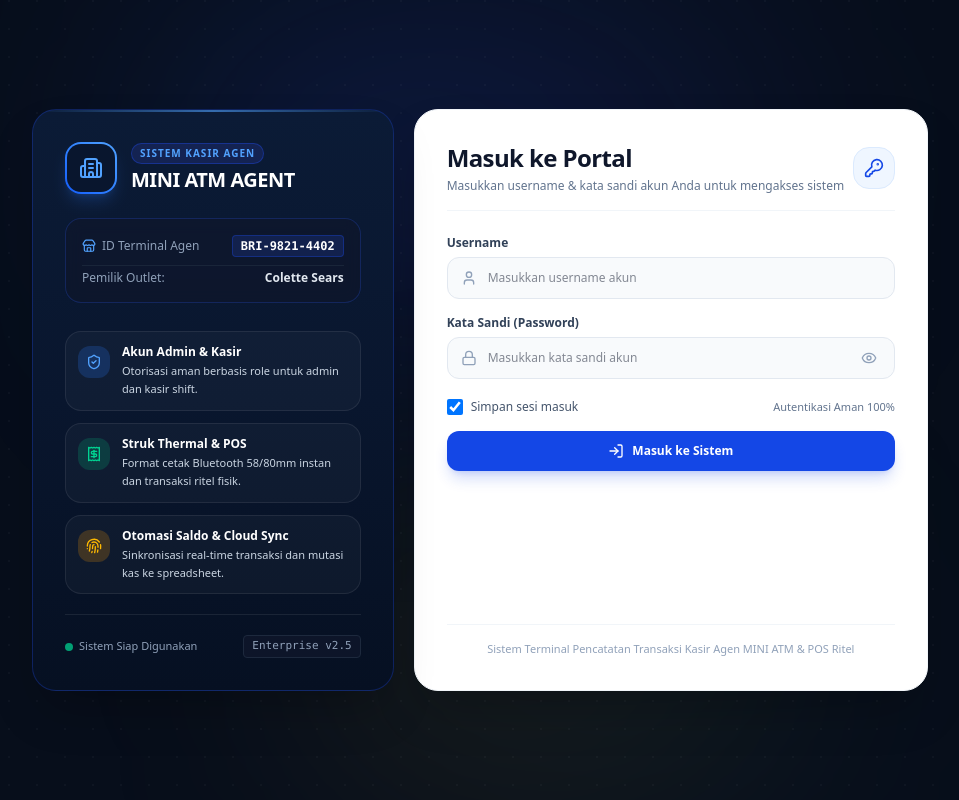
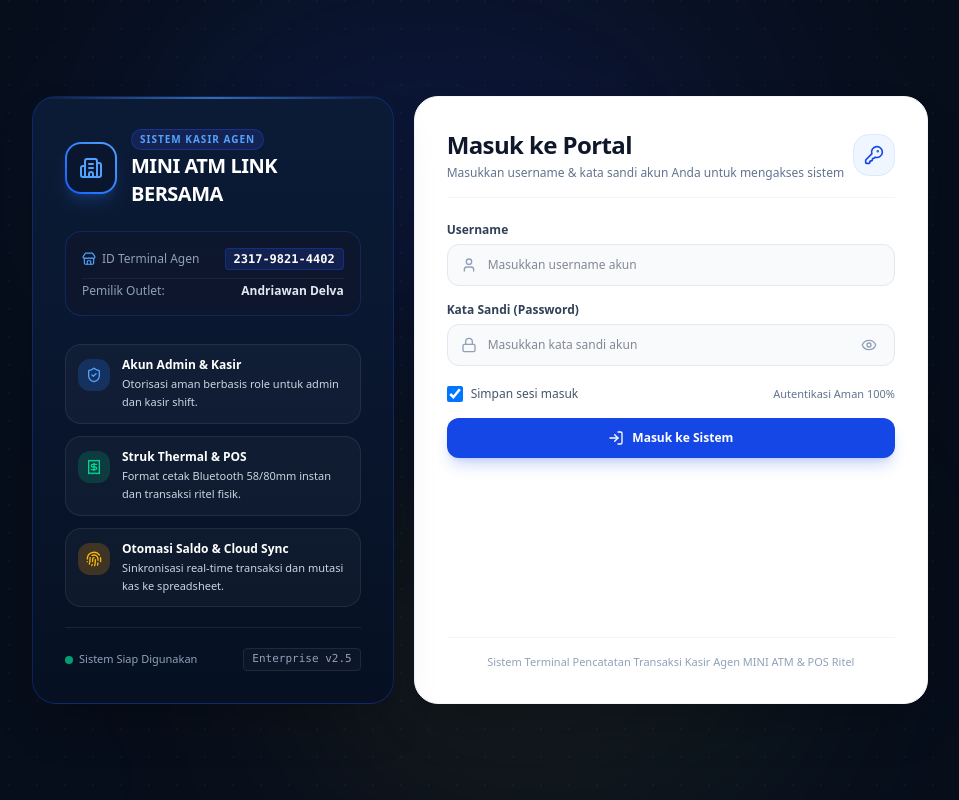
Before and after one commit to digitalserviceprintio-ops/mini_atm, a React (Vite) app: page / in a window 1280 px wide. Shown: the whole page, without its empty margins (160-1119 px from the left). Built offline with nearby package versions, Linux system fonts and the light colour scheme.

Commit message:
Update initial user and agent profile data

```diff
--- a/src/data/initialData.ts
+++ b/src/data/initialData.ts
@@ -4,19 +4,19 @@ export const INITIAL_USERS: AppUser[] = [
   {
     id: 'usr_admin_1',
     username: 'admin',
-    name: 'Bpk. Rahmat Santoso (Owner)',
+    name: 'Bpk. Andriawan Delva (Owner)',
     password: 'admin123',
     role: 'Admin',
     phone: '0812-3456-7890',
     status: 'ACTIVE',
-    createdAt: '01 Jan 2026 08:00',
+    createdAt: '01 Juli 2026 10:00',
     notes: 'Pemilik & Pengelola Utama Outlet',
     lastLogin: 'Hari ini',
   },
   {
     id: 'usr_kasir_1',
     username: 'kasir',
-    name: 'Siti Rahmawati',
+    name: 'Ranger Merah',
     password: 'kasir123',
     role: 'Kasir',
     phone: '0813-9876-5432',
@@ -40,12 +40,12 @@ export const INITIAL_USERS: AppUser[] = [
 ];
 
 export const INITIAL_AGENT_PROFILE: AgentProfile = {
-  storeName: 'MINI ATM AGENT',
-  ownerName: 'Colette Sears',
+  storeName: 'MINI ATM LINK BERSAMA',
+  ownerName: 'Andriawan Delva',
   phone: '0812-3456-7890',
-  idAgent: 'BRI-9821-4402',
+  idAgent: '2317-9821-4402',
   address: 'Jl. Merdeka No. 45, Kecamatan Sukajadi',
-  receiptHeader: 'BRILink & Multi Payment Outlet',
+  receiptHeader: 'Agen Link & Multi Payment Outlet',
   receiptFooter: 'Terima Kasih Telah Bertransaksi\nSimpan Struk Ini Sebagai Bukti Sah',
   logoUrl: null,
   paperWidth: '58mm',
```
